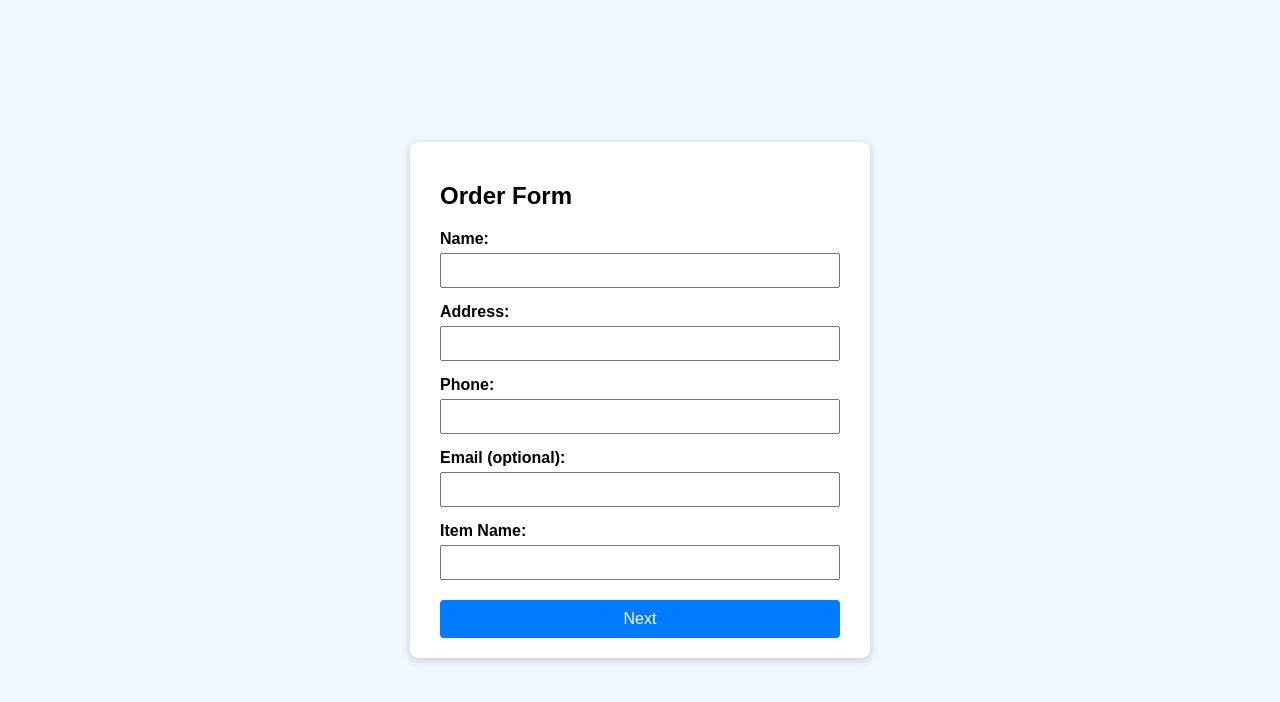
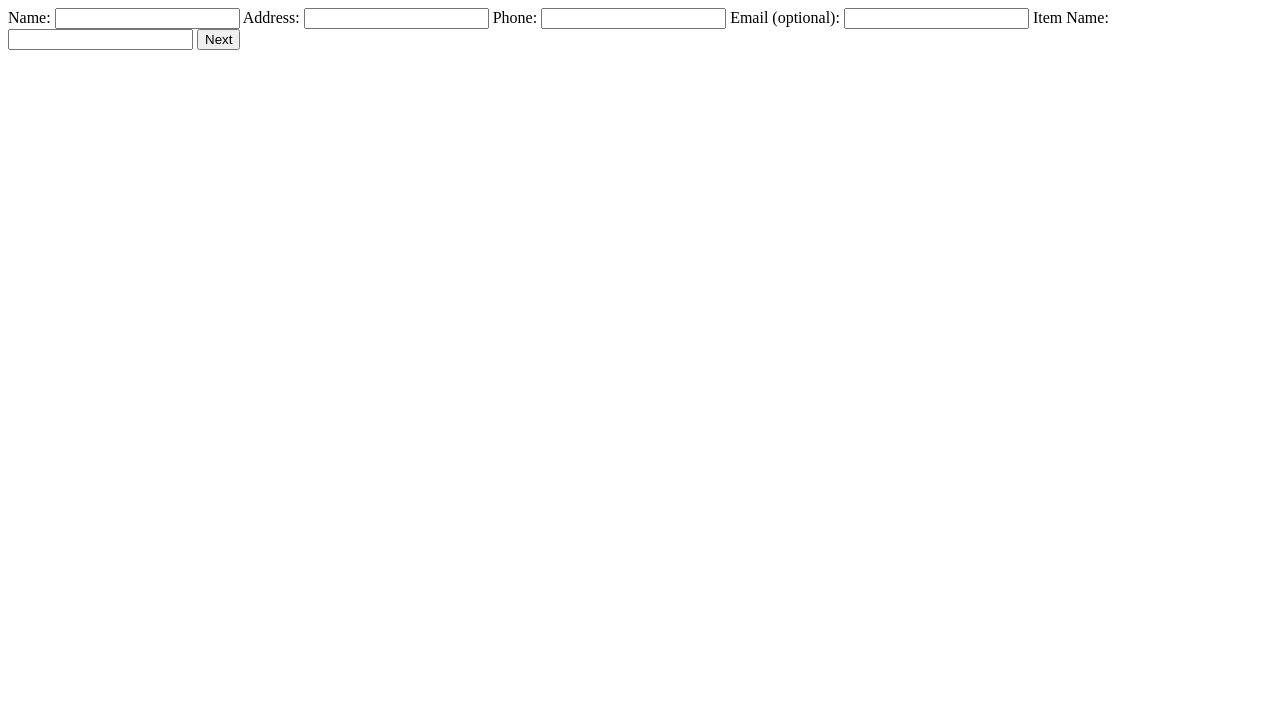
Before and after one commit to Exor10/form-websitetest, a plain HTML site: page index.html in a window 1280 px wide. Drawn offline with Linux system fonts and the light colour scheme.

Commit message:
Update index.html

```diff
--- a/index.html
+++ b/index.html
@@ -1,62 +1,4 @@
-<!DOCTYPE html>
-<html lang="en">
-<head>
-  <meta charset="UTF-8">
-  <title>Order Form - Sharksfin</title>
-  <style>
-    body {
-      font-family: Arial, sans-serif;
-      background: #f0f8ff;
-      display: flex;
-      align-items: center;
-      justify-content: center;
-      min-height: 100vh;
-      margin: 0;
-    }
-    .container {
-      background: white;
-      padding: 20px 30px;
-      border-radius: 8px;
-      box-shadow: 0 2px 8px rgba(0, 0, 0, 0.2);
-      max-width: 400px;
-      width: 100%;
-    }
-    label {
-      display: block;
-      margin-top: 15px;
-      font-weight: bold;
-    }
-    input[type="text"], input[type="tel"], input[type="email"], input[type="file"] {
-      width: 100%;
-      padding: 8px;
-      margin-top: 5px;
-      box-sizing: border-box;
-    }
-    button {
-      margin-top: 20px;
-      padding: 10px 20px;
-      background: #007BFF;
-      color: white;
-      border: none;
-      cursor: pointer;
-      width: 100%;
-      font-size: 16px;
-      border-radius: 4px;
-    }
-    button:hover {
-      background: #0056b3;
-    }
-    #paymentSection {
-      display: none;
-      margin-top: 20px;
-    }
-  </style>
-</head>
-<body>
-
-<div class="container">
-  <h2>Order Form</h2>
-  <form id="orderForm">
+<form id="orderForm" action="https://script.google.com/macros/s/AKfycbxxxxxx/exec" method="POST" enctype="multipart/form-data">
   <label>Name:</label>
   <input type="text" name="name" required>
 
@@ -74,43 +16,10 @@
 
   <button type="button" onclick="showPayment()">Next</button>
 
-    <div id="paymentSection">
+  <div id="paymentSection" style="display: none;">
     <h3>Pay here → GCash #09238269862</h3>
     <p>Upload your payment receipt:</p>
     <input type="file" name="receipt" accept="image/*" required>
     <button type="submit">Submit</button>
   </div>
 </form>
-</div>
-
-<script>
-function showPayment() {
-  const form = document.getElementById('orderForm');
-
-  const name = form.elements['name'];
-  const address = form.elements['address'];
-  const phone = form.elements['phone'];
-  const item = form.elements['item'];
-
-  let allFilled = true;
-
-  [name, address, phone, item].forEach(input => {
-    if (!input.value.trim()) {
-      input.style.border = '2px solid red';
-      allFilled = false;
-    } else {
-      input.style.border = '';
-    }
-  });
-
-  if (!allFilled) {
-    alert('Please fill in all required fields before proceeding.');
-    return;
-  }
-
-  document.getElementById('paymentSection').style.display = 'block';
-}
-</script>
-
-</body>
-</html>
```
Lines whose indentation alone changed are shown as unchanged.
